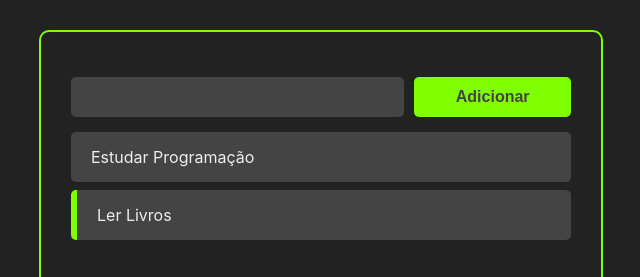
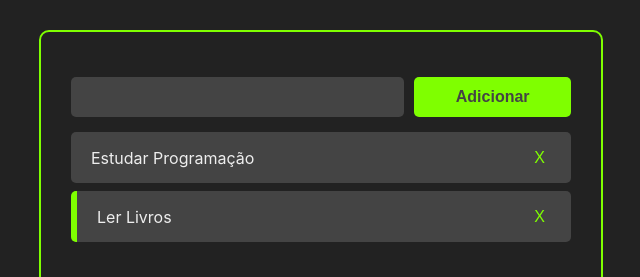
Before and after one commit to Gustavo-Ae/GODEV-2022, a React (Create React App) app in the folder Aulas_Gravadas/curso-react/: page / in a window 1280 px wide. Shown: the top 277 px of the page, without its empty margins (319-959 px from the left). Built offline with nearby package versions, Linux system fonts and the light colour scheme.

Commit message:
Deletando tarefas

```diff
--- a/Aulas_Gravadas/curso-react/src/App.jsx
+++ b/Aulas_Gravadas/curso-react/src/App.jsx
@@ -46,11 +46,17 @@
       setTasks(newTasks)
   }
 
+  const handleTaskDeletion = (taskId) => {
+      const newTasks = tasks.filter(task => task.id != taskId)
+
+      setTasks(newTasks)
+  }
+
   return(
     <>
       <div className="container">
         <AddTask handleTaskAddition={handleTaskAddition} />
-        <Tasks tasks={tasks} handleTaskClick={handleTaskClick}/>
+        <Tasks tasks={tasks} handleTaskClick={handleTaskClick} handleTaskDeletion={handleTaskDeletion}/>
       </div>
     </>
   )
--- a/Aulas_Gravadas/curso-react/src/components/Task.css
+++ b/Aulas_Gravadas/curso-react/src/components/Task.css
@@ -12,3 +12,10 @@
 .task-title{
     cursor: pointer;
 }
+
+.remove-task-button{
+    background-color: #444;
+    border: none;
+    font-size: 16px;
+    color: chartreuse;
+}
--- a/Aulas_Gravadas/curso-react/src/components/Task.jsx
+++ b/Aulas_Gravadas/curso-react/src/components/Task.jsx
@@ -2,13 +2,16 @@
 
 import "./Task.css"
 
-const Task = ({task, handleTaskClick}) => {
+const Task = ({task, handleTaskClick, handleTaskDeletion}) => {
     return (
             <div className='task-container' style={task.completed ? {borderLeft: "6px solid chartreuse"} : {} }>
 
                 <div className='task-title' onClick={() => handleTaskClick(task.id)}>
                     {task.title}
                 </div>
+                <div className='buttons-container'>
+                    <button className='remove-task-button' onClick={() => handleTaskDeletion(task.id)}>X</button>
+                </div>
             </div>
     )
 }
--- a/Aulas_Gravadas/curso-react/src/components/Tasks.jsx
+++ b/Aulas_Gravadas/curso-react/src/components/Tasks.jsx
@@ -2,10 +2,10 @@
 
 import Task from './Task';
 
-const Tasks = ({tasks, handleTaskClick}) => {
+const Tasks = ({tasks, handleTaskClick, handleTaskDeletion}) => {
     return(
         <>
-            {tasks.map((task) => <Task task={task} handleTaskClick={handleTaskClick}/>)}
+            {tasks.map((task) => <Task task={task} handleTaskClick={handleTaskClick} handleTaskDeletion={handleTaskDeletion}/>)}
         </>
     )
 }
```
